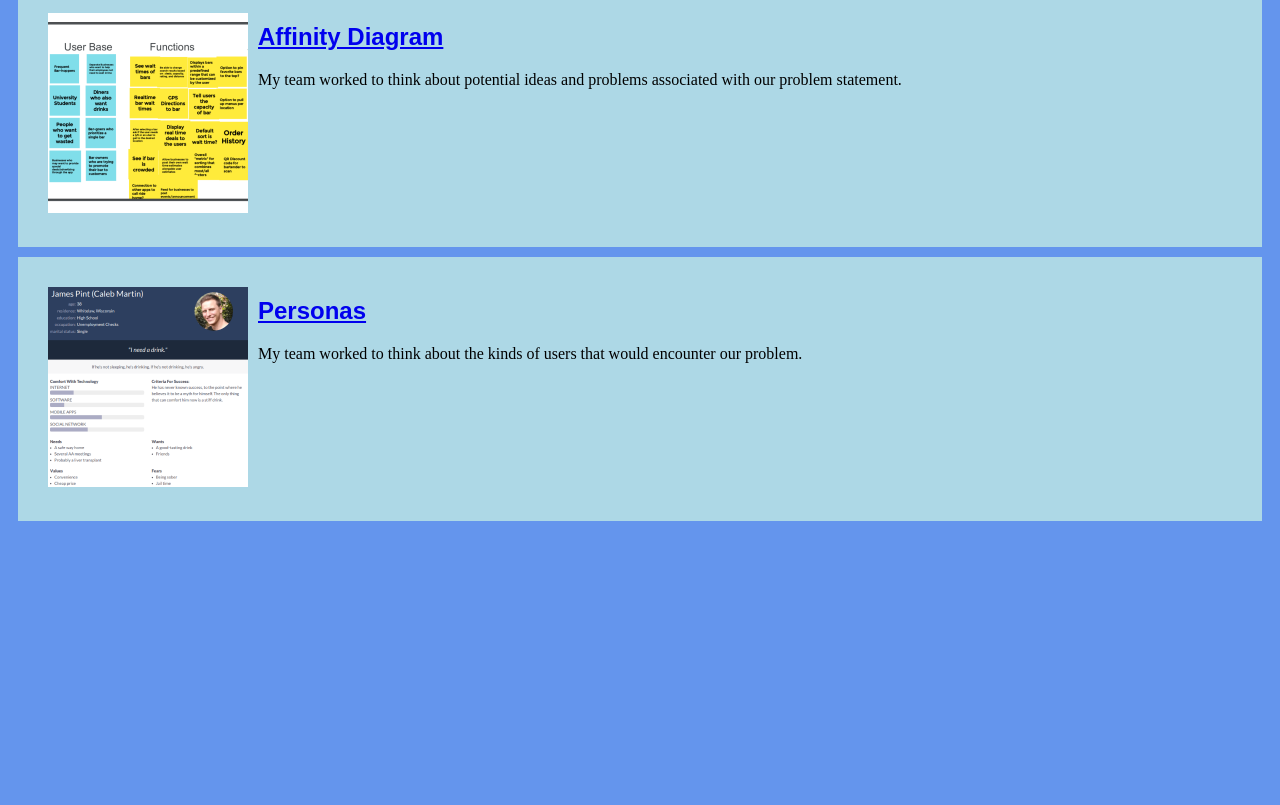
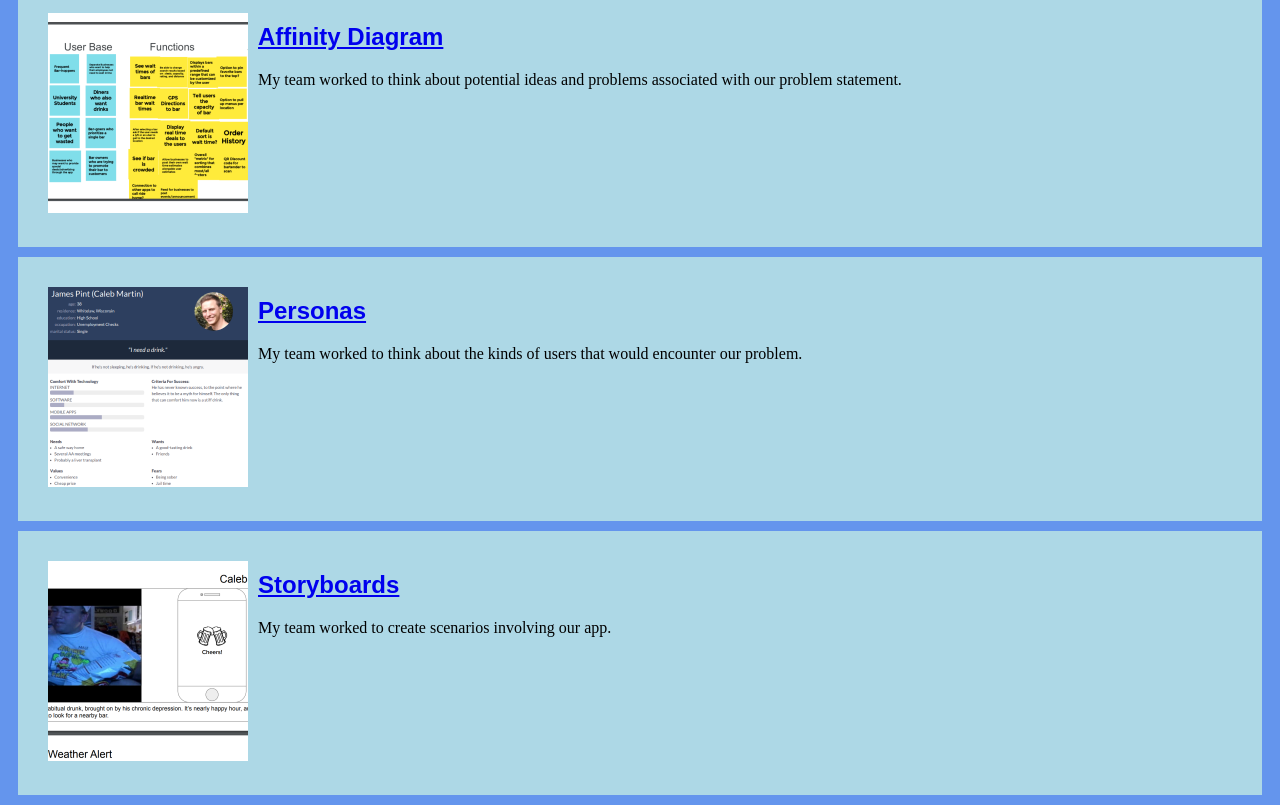
Before and after one commit to CMartin2288/CMartin2288.github.io, a plain HTML site: page index.html in a window 1280 px wide. Shown: the part 371-1176 px from the top of the page. Before the commit the page ends 902 px from the top, so only its background shows below. Drawn offline with Linux system fonts and the light colour scheme.

Commit message:
Add files via upload

```diff
--- a/index.html
+++ b/index.html
@@ -46,5 +46,18 @@
                 </p>
             </section>
         </section>
+
+        <!--Storyboards-->
+        <section class = "assignment">
+            <a href="files/storyboards.pdf" target="_blank">
+                <img src = "images/storyboards-small.png" alt = "Thumbnail for Storyboards document" >
+            </a>
+            <section class = "doc-details">
+                <a href="files/storyboards.pdf" target="_blank"><h2>Storyboards</h2></a>
+                <p>
+                    My team worked to create scenarios involving our app.
+                </p>
+            </section>
+        </section>
     </body>
 </html>
```
Also changed, not shown: images/storyboards-small.png (added), images/storyboards.PNG (added), 1 other file.
